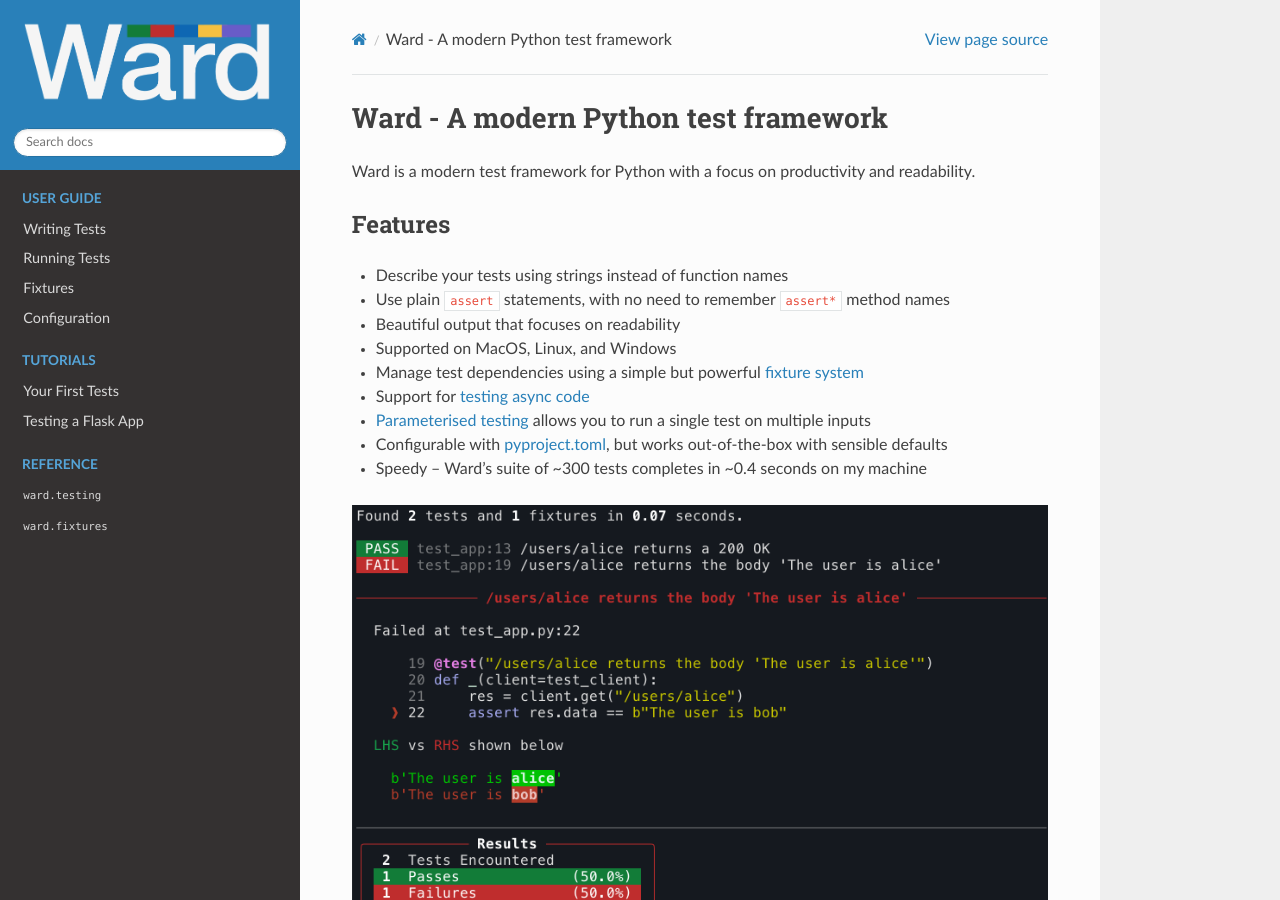
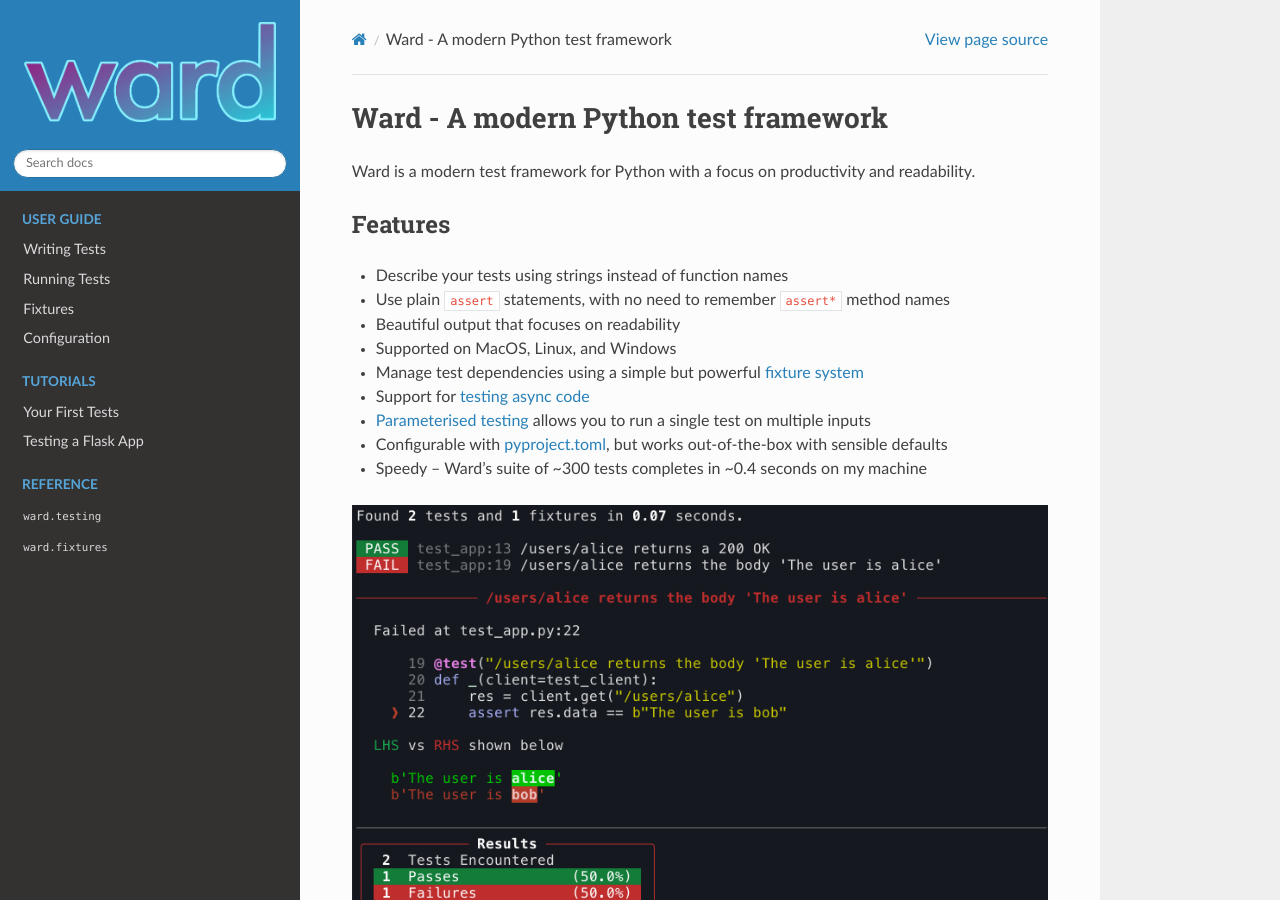
Before and after one commit to darrenburns/ward, a Sphinx documentation site: the page built from docs/source/index.rst, in a window 1280 px wide and 900 px high. Built offline with Sphinx 7.4.7 and the Read the Docs theme 2.0.0, drawn with Linux system fonts in a browser that asks for light colours.

Commit message:
Update Ward logo in documentation

```diff
--- a/docs/source/conf.py
+++ b/docs/source/conf.py
@@ -56,7 +56,7 @@
 #
 import sphinx_rtd_theme
 html_theme = 'sphinx_rtd_theme'
-html_logo = './_static/ward_logo.png'
+html_logo = './_static/ward_logo_light_outline.png'
 
 html_theme_options = {
     "logo_only": True,
```
Also changed, not shown: docs/source/_static/ward_logo.png, docs/source/_static/ward_logo_light_outline.png (added), 1 other file.
